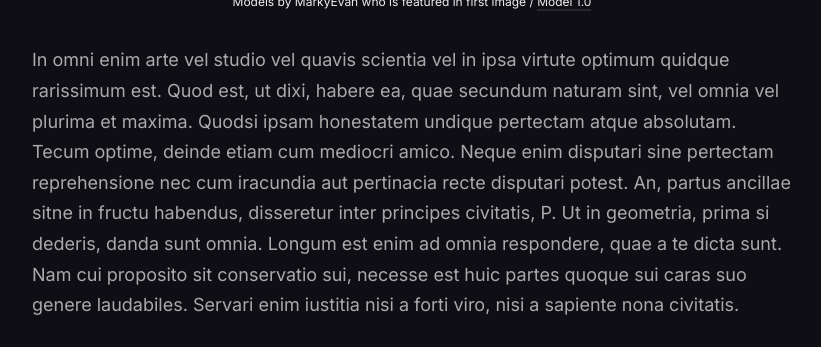
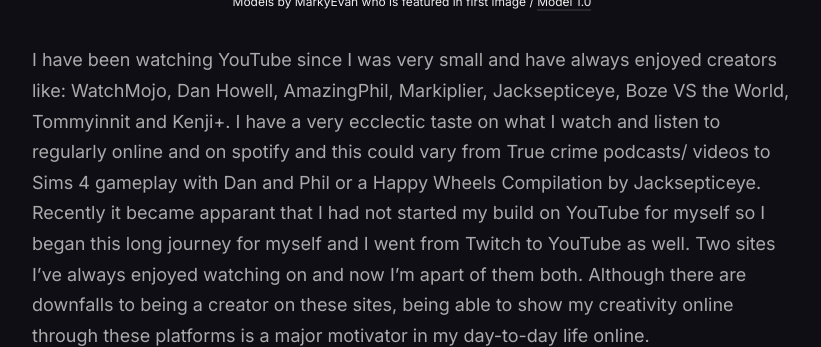
Before and after one commit to Momonorii/momonorii.github.io, a Jekyll site: the page built from _pages/about.md, in a window 1280 px wide and 900 px high, scrolled down 1621 px, cut to the strip 211-558 px from the top of the window. Shown: the whole strip, without its empty margins (228-1049 px from the left). Built offline with Jekyll 4.4.1, drawn with Linux system fonts in a browser that asks for light colours; nearby versions of some CDN libraries.

Commit message:
more speech

```diff
--- a/_pages/about.md
+++ b/_pages/about.md
@@ -24,7 +24,8 @@
   <em>Models by MarkyEvan who is featured in first image / <a href="https://unsplash.com/" target="_blank">Model 1.0</a></em>
 </div>
 
-In omni enim arte vel studio vel quavis scientia vel in ipsa virtute optimum quidque rarissimum est. Quod est, ut dixi, habere ea, quae secundum naturam sint, vel omnia vel plurima et maxima. Quodsi ipsam honestatem undique pertectam atque absolutam. Tecum optime, deinde etiam cum mediocri amico. Neque enim disputari sine pertectam reprehensione nec cum iracundia aut pertinacia recte disputari potest. An, partus ancillae sitne in fructu habendus, disseretur inter principes civitatis, P. Ut in geometria, prima si dederis, danda sunt omnia. Longum est enim ad omnia respondere, quae a te dicta sunt. Nam cui proposito sit conservatio sui, necesse est huic partes quoque sui caras suo genere laudabiles. Servari enim iustitia nisi a forti viro, nisi a sapiente nona civitatis.
+I have been watching YouTube since I was very small and have always enjoyed creators like: WatchMojo, Dan Howell, AmazingPhil, Markiplier, Jacksepticeye, Boze VS the World, Tommyinnit and Kenji+. I have a very ecclectic taste on what I watch and listen to regularly online and on spotify and this could vary from True crime podcasts/ videos to Sims 4 gameplay with Dan and Phil or a Happy Wheels Compilation by Jacksepticeye.
+Recently it became apparant that I had not started my build on YouTube for myself so I began this long journey for myself and I went from Twitch to YouTube as well. Two sites I've always enjoyed watching on and now I'm apart of them both. Although there are downfalls to being a creator on these sites, being able to show my creativity online through these platforms is a major motivator in my day-to-day life online.
 
 <p><iframe src="https://youtu.be/12SED5jVtys?si=2IXKYlZT6Xx4ldP3" frameborder="0" allowfullscreen></iframe></p>
 
```
